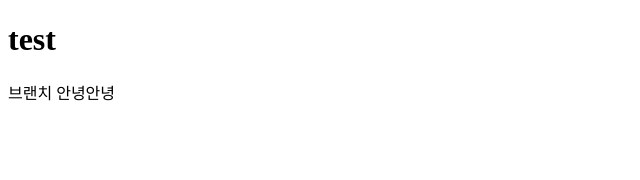
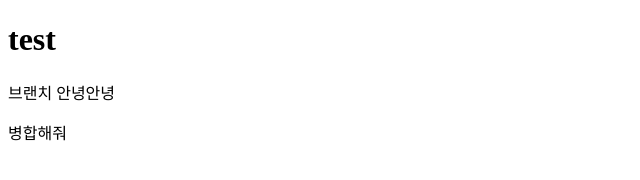
Before and after one commit to jeonghae98/test, a plain HTML site: page sungmin/sungmin.html in a window 1280 px wide. Shown: the full height of the page, 0-640 px from the left. Drawn offline with Linux system fonts and the light colour scheme.

Commit message:
병합시켜줘 성민

```diff
--- a/sungmin/sungmin.html
+++ b/sungmin/sungmin.html
@@ -8,5 +8,7 @@
 <body>
     <h1>test</h1>
     <p>브랜치 안녕안녕</p>
+
+    <p>병합해줘</p>
 </body>
 </html>
```
